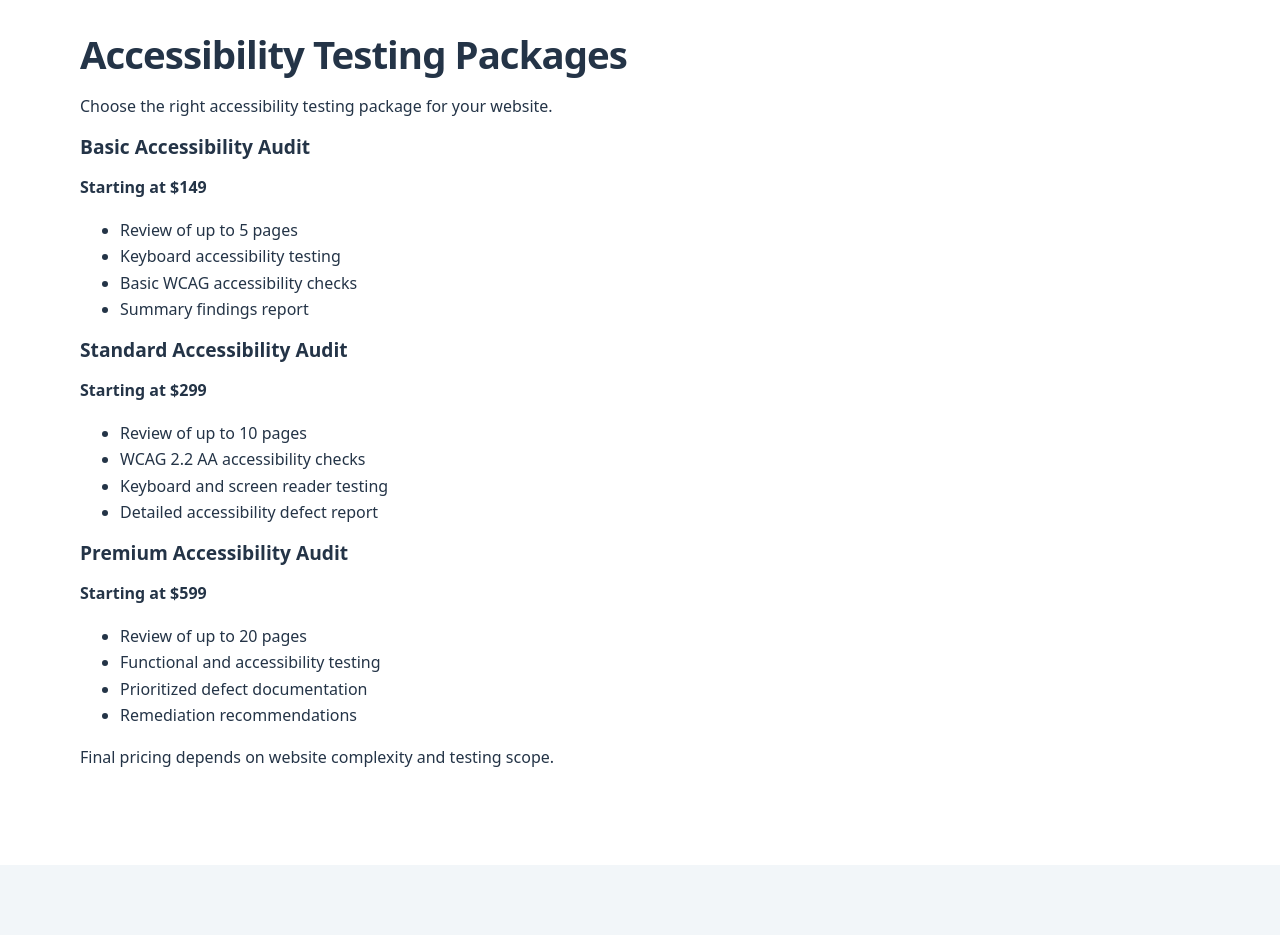
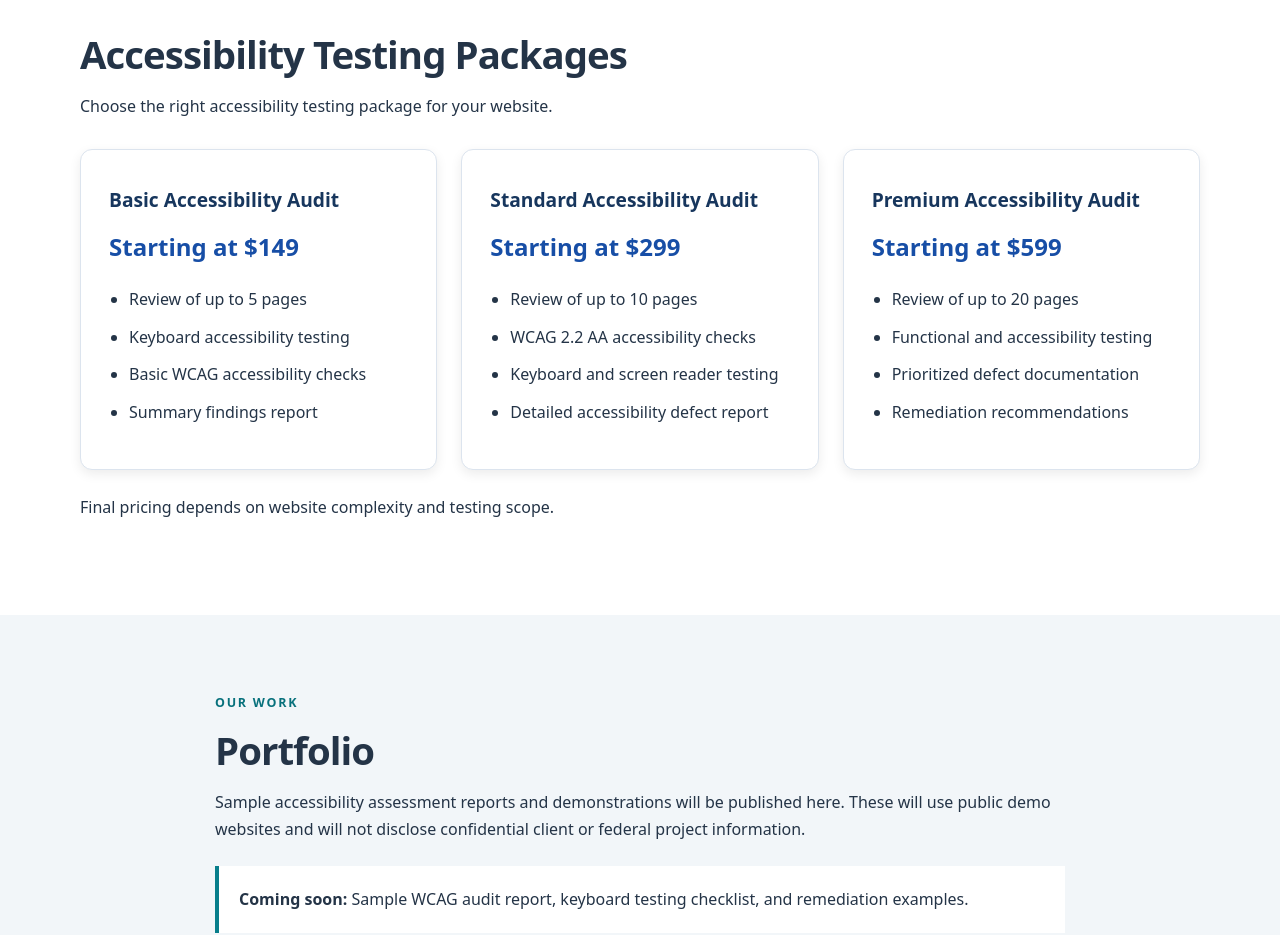
Before and after one commit to delowerus/accesstest-qa-solutions, a plain HTML site: page index.html in a window 1280 px wide. Shown: the part 1360-2295 px from the top of the page. Drawn offline with Linux system fonts and the light colour scheme.

Commit message:
Update style.css

```diff
--- a/style.css
+++ b/style.css
@@ -108,3 +108,48 @@
     display: none !important;
   }
 }
+
+
+/* Accessibility Testing Pricing Packages */
+
+.pricing-grid {
+  display: grid;
+  grid-template-columns: repeat(3, minmax(0, 1fr));
+  gap: 24px;
+  margin-top: 30px;
+  margin-bottom: 24px;
+}
+
+.pricing-card {
+  background: #ffffff;
+  border: 1px solid #dce4ee;
+  border-radius: 12px;
+  padding: 28px;
+  box-shadow: 0 4px 12px rgba(0, 0, 0, 0.08);
+}
+
+.pricing-card h3 {
+  color: #17365d;
+  margin-bottom: 16px;
+}
+
+.pricing-card strong {
+  color: #174ea6;
+  font-size: 1.5rem;
+}
+
+.pricing-card ul {
+  padding-left: 20px;
+  margin-top: 20px;
+}
+
+.pricing-card li {
+  margin-bottom: 12px;
+  line-height: 1.6;
+}
+
+@media (max-width: 900px) {
+  .pricing-grid {
+    grid-template-columns: 1fr;
+  }
+}
```
